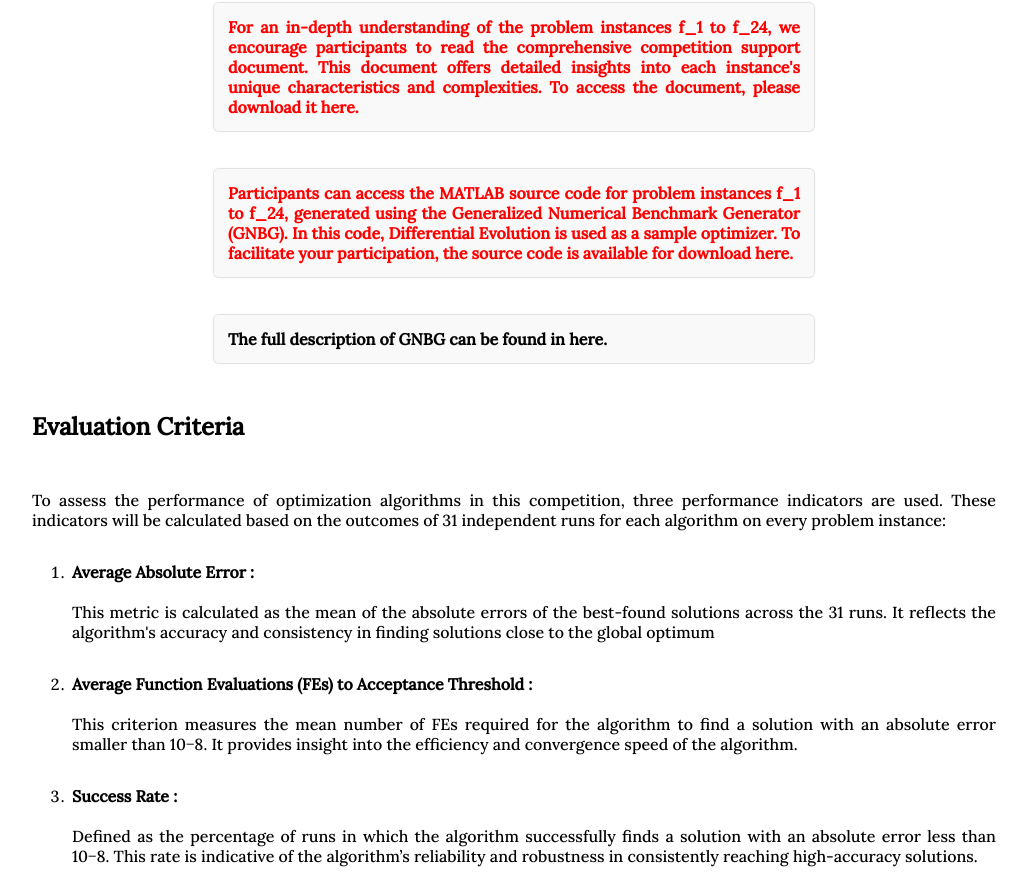
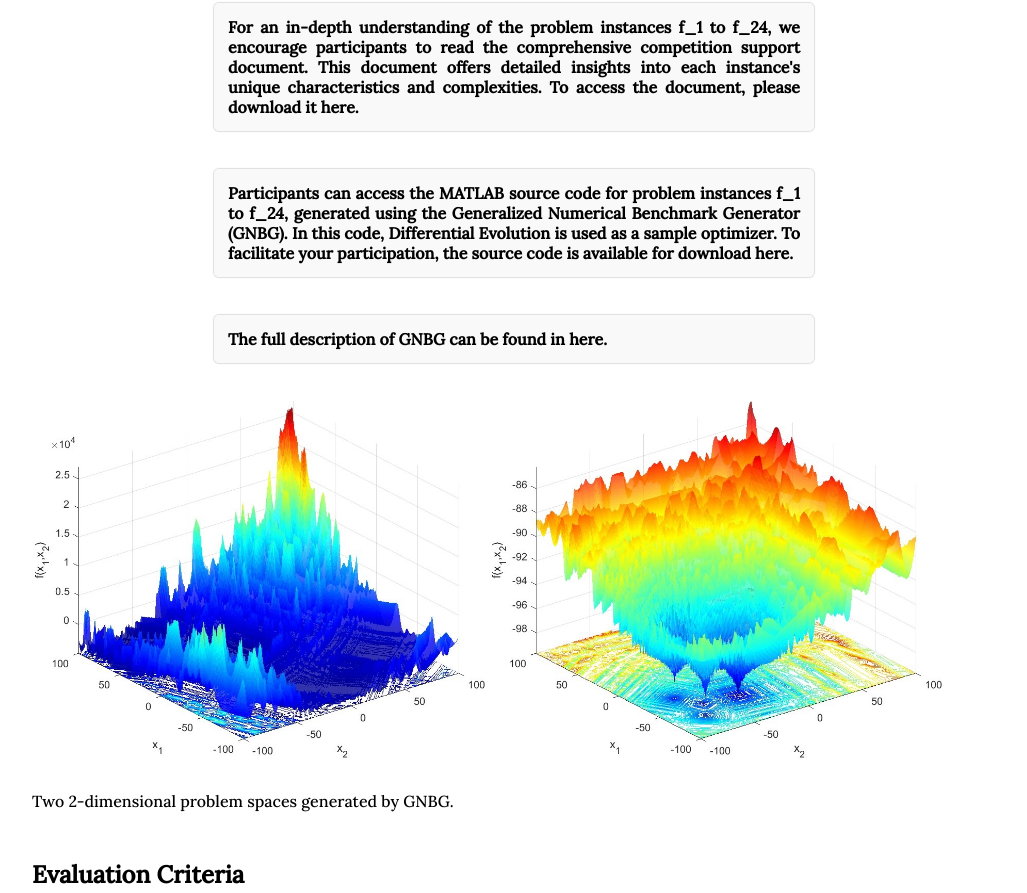
Before and after one commit to Competition-hub/GNBG-Competition, a plain HTML site: page index.html in a window 1280 px wide. Shown: the part 1293-2186 px from the top of the page, without its empty margins (126-1153 px from the left). Drawn offline with nearby package versions, Linux system fonts and the light colour scheme; some packages are replaced by stand-ins of ours.

Commit message:
Initialize

```diff
--- a/index.html
+++ b/index.html
@@ -176,6 +176,14 @@
                 </p>
             </article>
         </div>
+
+        <figure>
+            <img src="fig1.jpg" alt="fig 1">
+            <img src="fig2.jpg" alt="fig 2">
+            <figcaption>
+                Two 2-dimensional problem spaces generated by GNBG.
+            </figcaption>
+        </figure>
 
         <article>
             <header>
@@ -406,7 +414,7 @@
                     multimodal problems, and then unimodal problems with the least weight.
                 </li>
             </ul>
-            <div style="color: #ff0000;">
+            <div>
                 <article class="imprtnt">
                     <!-- <header>
                         <h1>
--- a/style.css
+++ b/style.css
@@ -171,7 +171,7 @@ article h1 {
     margin: 38px auto;
     box-shadow: 0 0 1px 1px rgb(0 0 0 / 13%) !important;
     max-width: 600px;
-    color: red;
+    /* color: red; */
     font-weight: bold;
 }
 
@@ -192,3 +192,11 @@ article h1 {
 li{
     margin-block: 1rem;
 }
+
+figure img{
+    max-width: 47%;
+}
+
+figcaption{
+    margin-top: 2rem;
+}
```
Also changed, not shown: fig1.jpg (added), fig2.jpg (added).
